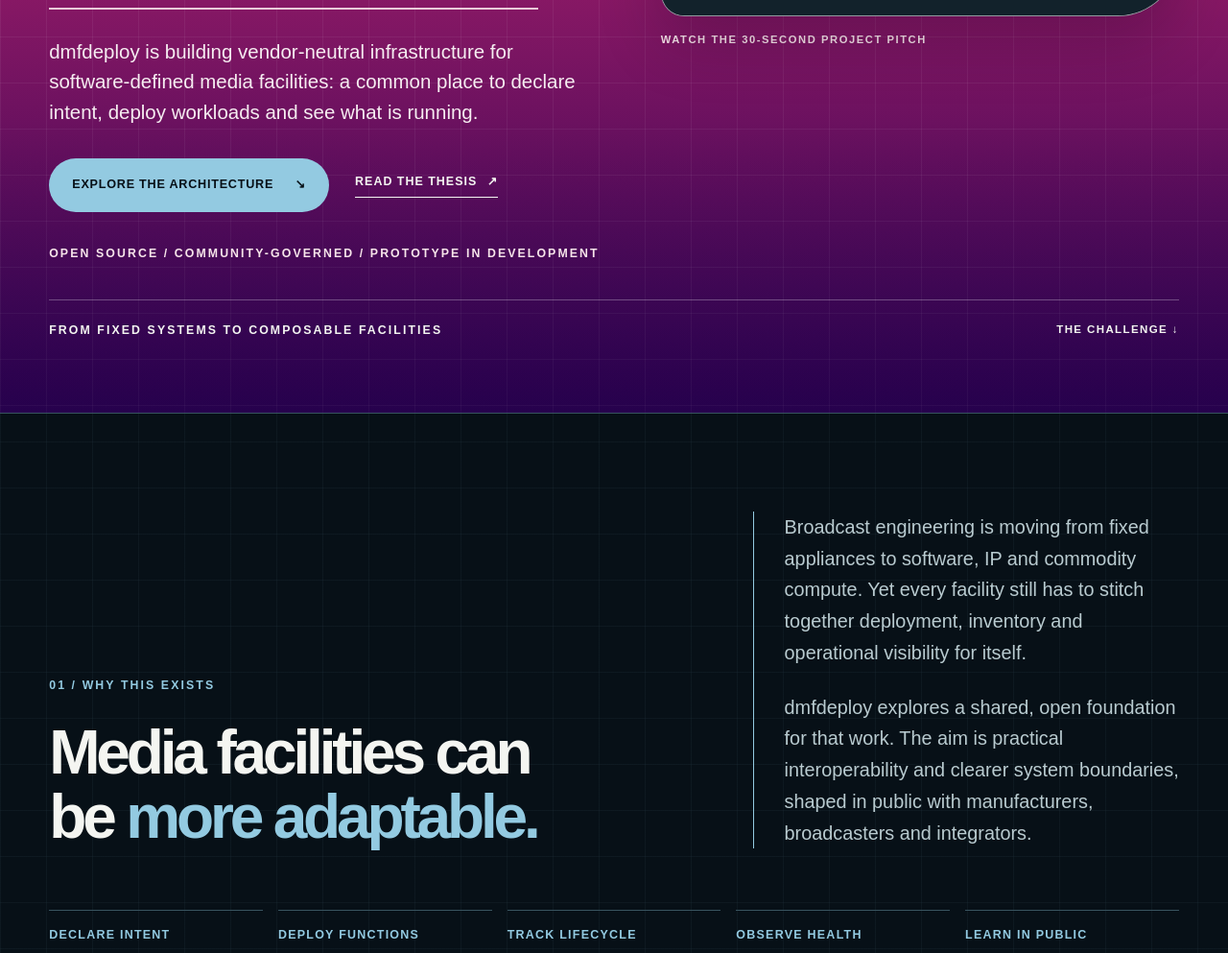
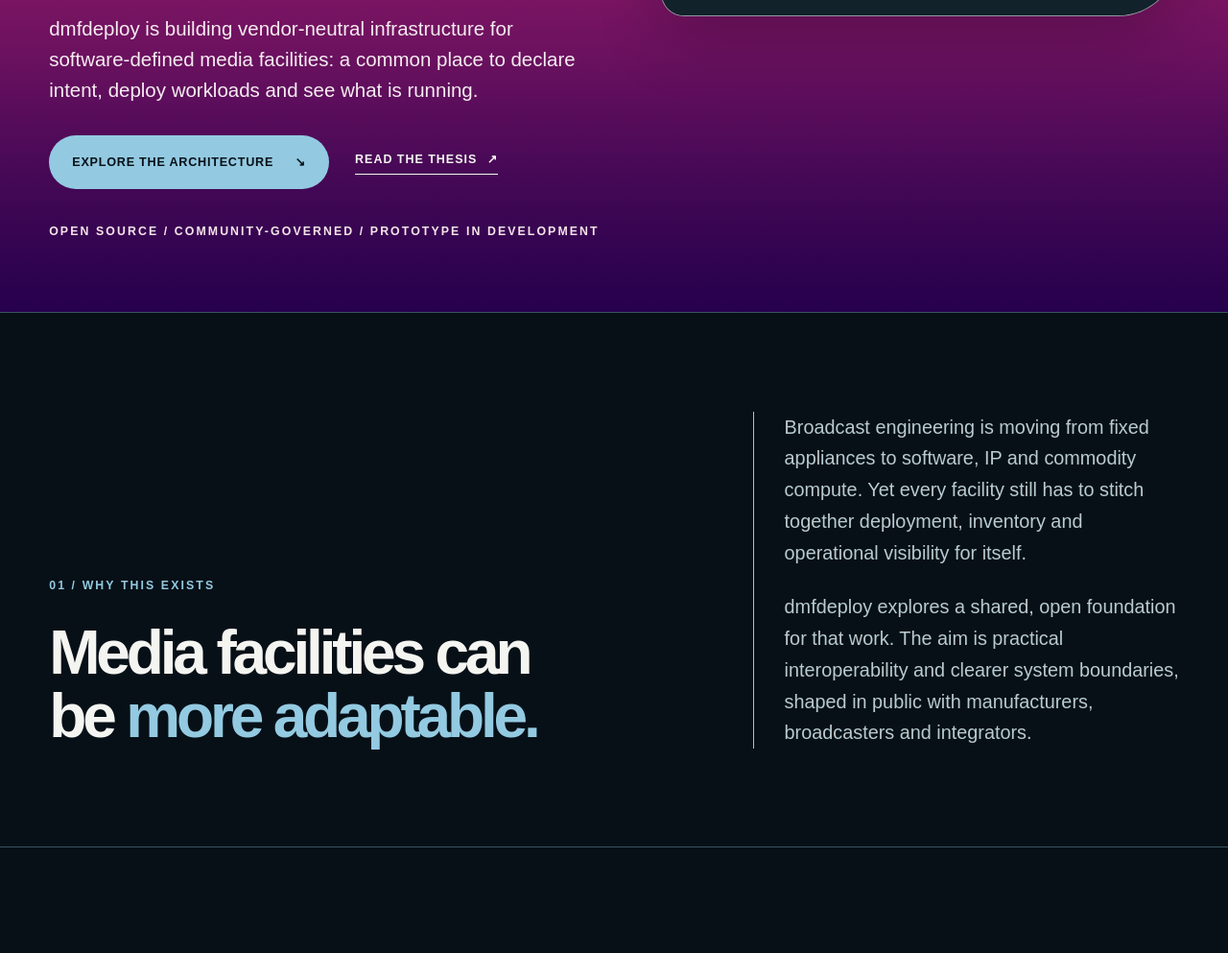
Before and after one commit to dmfdeploy/dmfdeploy, an Astro site in the folder site/: page / in a window 1280 px wide. Shown: the part 548-1541 px from the top of the page at 96% size. Built offline with nearby package versions, Linux system fonts and the light colour scheme; Astro itself is replaced by a stand-in of ours.

Commit message:
refactor(site): cut decorative filler from live pages
Signed-off-by: znerol2 <6800371+znerol2@users.noreply.github.com>

```diff
--- a/site/src/components/Footer.astro
+++ b/site/src/components/Footer.astro
@@ -21,8 +21,6 @@
           <a href="https://github.com/dmfdeploy" target="_blank" rel="noopener noreferrer">GitHub ↗</a>
           <a href="https://www.youtube.com/@dmfdeploy" target="_blank" rel="noopener noreferrer">YouTube ↗</a>
           <a href="mailto:inquiries@dmfdeploy.io">Email ↗</a>
-          <span class="concept-social">Instagram / concept</span>
-          <span class="concept-social">TikTok / concept</span>
         </div>
       </div>
     </div>
--- a/site/src/layouts/BaseLayout.astro
+++ b/site/src/layouts/BaseLayout.astro
@@ -29,7 +29,7 @@ const canonical = new URL(Astro.url.pathname, Astro.site);
     <meta property="og:image" content="https://dmfdeploy.io/media/film-006-poster.jpg" />
     <title>{title}</title>
   </head>
-  <body class="page-grid">
+  <body>
     <a class="skip-link" href="#main">Skip to content</a>
     <Header page={page} />
     <main id="main"><slot /></main>
--- a/site/src/pages/index.astro
+++ b/site/src/pages/index.astro
@@ -14,7 +14,6 @@ import FilmCard from '../components/FilmCard.astro';
         <div class="hero-copy">
           <p class="eyebrow">Independent open infrastructure / Broadcast &amp; media</p>
           <h1 class="hero-title" id="home-title"><span>A shared </span><span>foundation </span><span>for dynamic </span><span>media.</span></h1>
-          <div class="hero-rule" aria-hidden="true"></div>
           <p class="hero-summary">dmfdeploy is building vendor-neutral infrastructure for software-defined media facilities: a common place to declare intent, deploy workloads and see what is running.</p>
           <div class="hero-actions">
             <a class="button" href="#architecture">Explore the architecture <span aria-hidden="true">↘</span></a>
@@ -24,12 +23,7 @@ import FilmCard from '../components/FilmCard.astro';
         </div>
         <div>
           <FilmCard />
-          <span class="film-source">Watch the 30-second project pitch</span>
         </div>
-      </div>
-      <div class="hero-lower">
-        <span class="eyebrow">From fixed systems to composable facilities</span>
-        <a href="#project">The challenge <span aria-hidden="true">↓</span></a>
       </div>
     </div>
   </section>
@@ -45,9 +39,6 @@ import FilmCard from '../components/FilmCard.astro';
           <p>Broadcast engineering is moving from fixed appliances to software, IP and commodity compute. Yet every facility still has to stitch together deployment, inventory and operational visibility for itself.</p>
           <p>dmfdeploy explores a shared, open foundation for that work. The aim is practical interoperability and clearer system boundaries, shaped in public with manufacturers, broadcasters and integrators.</p>
         </div>
-      </div>
-      <div class="problem-grid" aria-label="Project themes">
-        <span>Declare intent</span><span>Deploy functions</span><span>Track lifecycle</span><span>Observe health</span><span>Learn in public</span>
       </div>
     </div>
   </section>
@@ -111,7 +102,6 @@ import FilmCard from '../components/FilmCard.astro';
         <div><p class="section-index">05 / Participation</p><h2 class="section-heading" id="governance-title">Technical direction belongs in the open.</h2></div>
         <div class="governance-copy"><p>Project proposals move through public discussion, design records and reviewed contributions. Maintainers ask for a signed-off contribution trail and keep the work under Apache-2.0.</p><p>Manufacturers, broadcasters and integrators can challenge assumptions, reproduce the prototype, propose integrations and help make the shared foundation useful beyond one facility.</p><a class="text-link" href="https://github.com/dmfdeploy/dmfdeploy/discussions">Join the discussion <span aria-hidden="true">↗</span></a></div>
       </div>
-      <div class="governance-rail"><span>Public RFCs</span><span>Architecture decision records</span><span>Maintainer review</span><span>Apache-2.0</span></div>
     </div>
   </section>
 
--- a/site/src/styles/global.css
+++ b/site/src/styles/global.css
@@ -34,7 +34,6 @@ a:hover { color: var(--aqua); }
 img, video { display: block; max-width: 100%; }
 ::selection { background: var(--aqua); color: var(--ink); }
 
-.page-grid { background-image: linear-gradient(rgba(64, 90, 102, .12) 1px, transparent 1px), linear-gradient(90deg, rgba(64, 90, 102, .12) 1px, transparent 1px); background-size: 48px 48px; }
 .site-container { width: min(100% - 8vw, 1296px); margin-inline: auto; }
 .eyebrow, .section-index, .meta-line, .status-tag, .small-label { font-family: Arial, Helvetica, sans-serif; font-size: .77rem; line-height: 1.3; font-weight: 700; letter-spacing: .17em; text-transform: uppercase; }
 .section-index { color: var(--aqua); }
@@ -42,7 +41,6 @@ img, video { display: block; max-width: 100%; }
 .section-intro { color: var(--muted); font-size: clamp(1.05rem, 1.5vw, 1.4rem); line-height: 1.55; }
 .section-shell { padding-block: clamp(5.5rem, 8vw, 8.5rem); border-top: 1px solid var(--line); }
 .gradient-field { position: relative; isolation: isolate; overflow: clip; background: var(--gradient); }
-.gradient-field::before { content: ""; position: absolute; inset: 0; pointer-events: none; z-index: -1; background-image: linear-gradient(rgba(255,255,255,.055) 1px, transparent 1px), linear-gradient(90deg, rgba(255,255,255,.055) 1px, transparent 1px); background-size: 48px 48px; }
 .gradient-field::after { content: ""; position: absolute; inset: 0; pointer-events: none; z-index: -1; background: linear-gradient(180deg, transparent 65%, rgba(28,0,64,.32)); }
 .gradient-field > .site-container { position: relative; z-index: 1; }
 .button { display: inline-flex; align-items: center; justify-content: space-between; gap: 1.4rem; min-height: 56px; padding: .75rem 1.5rem; border-radius: 999px; background: var(--aqua); color: var(--ink); font-size: .79rem; line-height: 1.2; font-weight: 800; letter-spacing: .06em; text-transform: uppercase; transition: background-color .18s ease, transform .18s ease; }
@@ -87,7 +85,6 @@ img, video { display: block; max-width: 100%; }
 .hero-copy .eyebrow, .sponsor-hero .eyebrow { color: #fff1f2; }
 .hero-title { margin: 2.2rem 0 1.35rem; font-size: clamp(4.2rem, 6.45vw, 6.7rem); line-height: .95; letter-spacing: -.07em; font-weight: 800; text-transform: uppercase; text-wrap: balance; }
 .hero-title span { display: block; }
-.hero-rule { width: min(100%, 550px); height: 3px; background: #f5d6df; }
 .hero-summary { max-width: 50ch; margin-top: 1.7rem; color: #f6edf1; font-size: clamp(1.15rem, 1.6vw, 1.42rem); line-height: 1.55; }
 .hero-actions { display: flex; flex-wrap: wrap; align-items: center; gap: 1.7rem; margin-top: 2rem; }
 .hero-note { margin-top: 2.2rem; color: #f7e5ea; }
@@ -101,9 +98,6 @@ img, video { display: block; max-width: 100%; }
 .film-caption span:first-child { display: flex; align-items: center; gap: .7rem; }
 .film-caption span:first-child::before { content: ""; width: 9px; height: 9px; border-radius: 50%; background: var(--aqua); }
 .film-caption span:last-child { color: var(--aqua); }
-.film-source { display: block; margin-top: 1rem; color: #f7e5ea; font-size: .7rem; font-weight: 700; letter-spacing: .14em; text-transform: uppercase; }
-.hero-lower { display: flex; justify-content: space-between; gap: 1rem; align-items: center; padding-top: 1.4rem; border-top: 1px solid rgba(255,255,255,.28); margin-top: 2.5rem; }
-.hero-lower a { font-size: .72rem; letter-spacing: .12em; font-weight: 700; text-transform: uppercase; }
 
 .problem-layout { display: grid; grid-template-columns: 1.18fr .82fr; gap: 8%; align-items: end; }
 .problem-title { max-width: 15ch; margin: 1.8rem 0 0; font-size: clamp(2.8rem, 5vw, 5.4rem); line-height: 1.04; letter-spacing: -.065em; font-weight: 700; }
@@ -111,8 +105,6 @@ img, video { display: block; max-width: 100%; }
 .problem-copy { border-left: 1px solid var(--aqua); padding-left: 2rem; }
 .problem-copy p { color: #b9cbd0; font-size: clamp(1.1rem, 1.55vw, 1.45rem); line-height: 1.65; }
 .problem-copy p + p { margin-top: 1.5rem; }
-.problem-grid { display: grid; grid-template-columns: repeat(5, 1fr); gap: 1rem; margin-top: 4rem; }
-.problem-grid span { border-top: 1px solid var(--line); padding-top: 1rem; color: var(--aqua); font-size: .78rem; letter-spacing: .1em; font-weight: 700; text-transform: uppercase; }
 
 .architecture-intro { display: flex; justify-content: space-between; align-items: end; gap: 2rem; }
 .architecture-intro .section-heading { margin: 1.7rem 0 0; }
@@ -165,8 +157,6 @@ img, video { display: block; max-width: 100%; }
 .governance-copy { padding-top: 2.4rem; }
 .governance-copy p { color: #bdcdd0; font-size: 1.16rem; line-height: 1.7; }
 .governance-copy .text-link { margin-top: 1.7rem; }
-.governance-rail { display: flex; flex-wrap: wrap; gap: .6rem; margin-top: 3rem; }
-.governance-rail span { padding: .7rem .9rem; border: 1px solid var(--line); color: var(--aqua); font-size: .75rem; letter-spacing: .12em; font-weight: 700; text-transform: uppercase; }
 .sponsor-callout { padding-block: clamp(4rem, 6vw, 6rem); }
 .sponsor-callout-inner { display: flex; justify-content: space-between; gap: 3rem; align-items: end; }
 .sponsor-callout h2 { max-width: 17ch; margin: 1.5rem 0 1rem; font-size: clamp(2.7rem, 4.8vw, 5.2rem); line-height: 1.02; letter-spacing: -.065em; }
@@ -183,7 +173,6 @@ img, video { display: block; max-width: 100%; }
 .footer-links > div { display: flex; flex-direction: column; align-items: start; gap: .9rem; }
 .footer-links .eyebrow { margin-bottom: .5rem; color: var(--aqua); }
 .footer-links a { font-size: .98rem; }
-.concept-social { color: #718b95; font-size: .89rem; }
 .footer-bottom { display: flex; justify-content: space-between; gap: 2rem; padding-block: 1.5rem 2.2rem; border-top: 1px solid var(--line); }
 .footer-bottom p, .footer-bottom span { max-width: 85ch; color: #7f9ca6; font-size: .78rem; line-height: 1.5; }
 .footer-bottom span { white-space: nowrap; }
@@ -249,7 +238,6 @@ img, video { display: block; max-width: 100%; }
 .payment-inactive { display: block; margin-top: 1.1rem; color: #fff0f2; font-size: .74rem; font-weight: 700; letter-spacing: .14em; text-transform: uppercase; }
 
 /* The architecture diagram uses shape to show system relationships. */
-.hero-rule { position: relative; width: min(100%, 510px); height: 2px; background: rgba(255, 242, 243, .82); }
 .architecture-plate { border-color: rgba(142, 180, 194, .42); border-radius: 28px; box-shadow: inset 0 1px 0 rgba(255,255,255,.08); }
 .architecture-steps li,
 .status-panel,
@@ -273,7 +261,6 @@ img, video { display: block; max-width: 100%; }
 .governance-panel--proposal { border-color: rgba(217, 168, 106, .66); }
 .no-control { border-radius: 17px 17px 42px 17px; }
 .tool-rail span,
-.governance-rail span { border-radius: 999px; }
 
 @media (hover: none) {
   .architecture-steps li:hover,
@@ -327,14 +314,12 @@ img, video { display: block; max-width: 100%; }
   .hero-summary { margin-top: 1.25rem; font-size: 1.06rem; }
   .hero-actions { gap: 1.2rem; margin-top: 1.55rem; }
   .hero-actions .button { width: 100%; }
-  .hero-lower { align-items: start; flex-direction: column; gap: 1.1rem; margin-top: 2rem; }
   .film-card { margin-top: 1rem; }
   .film-play { width: 49px; height: 49px; font-size: 1.3rem; }
   .film-caption { padding: .85rem .9rem; font-size: .67rem; }
   .problem-title { font-size: clamp(2.55rem, 11vw, 3.4rem); }
   .problem-copy { padding-left: 1rem; }
   .problem-copy p { font-size: 1.1rem; }
-  .problem-grid { grid-template-columns: repeat(2, 1fr); gap: 1.5rem; margin-top: 3rem; }
   .architecture-plate { margin-top: 2rem; padding: 1rem; }
   .plate-topline { font-size: .63rem; }
   .architecture-steps { grid-template-columns: 1fr; gap: 1.3rem; }
```
Also changed, not shown: site/screenshots/home-desktop.png, site/screenshots/home-mobile.png, site/screenshots/sponsor-desktop.png, 1 other file.
